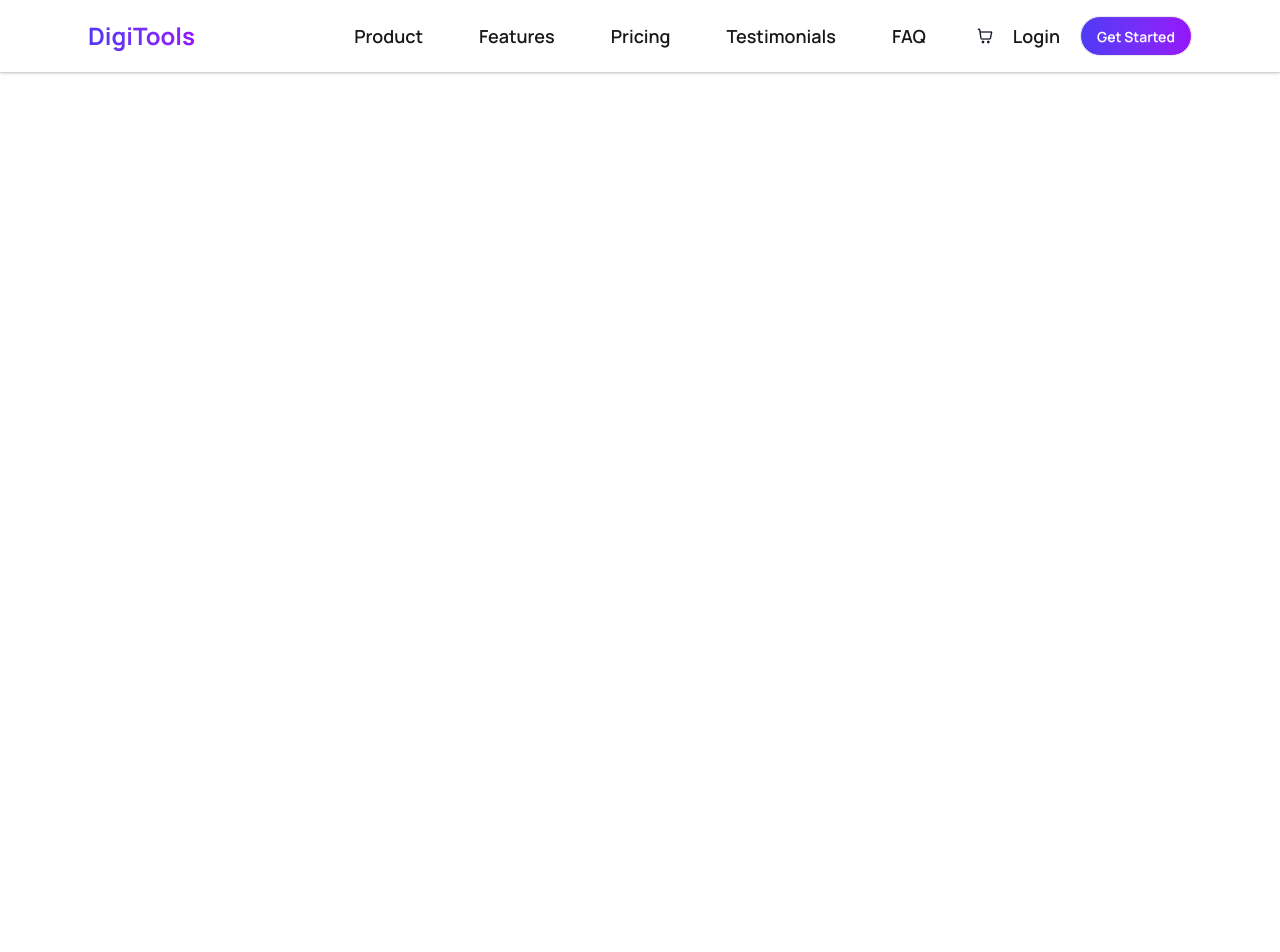
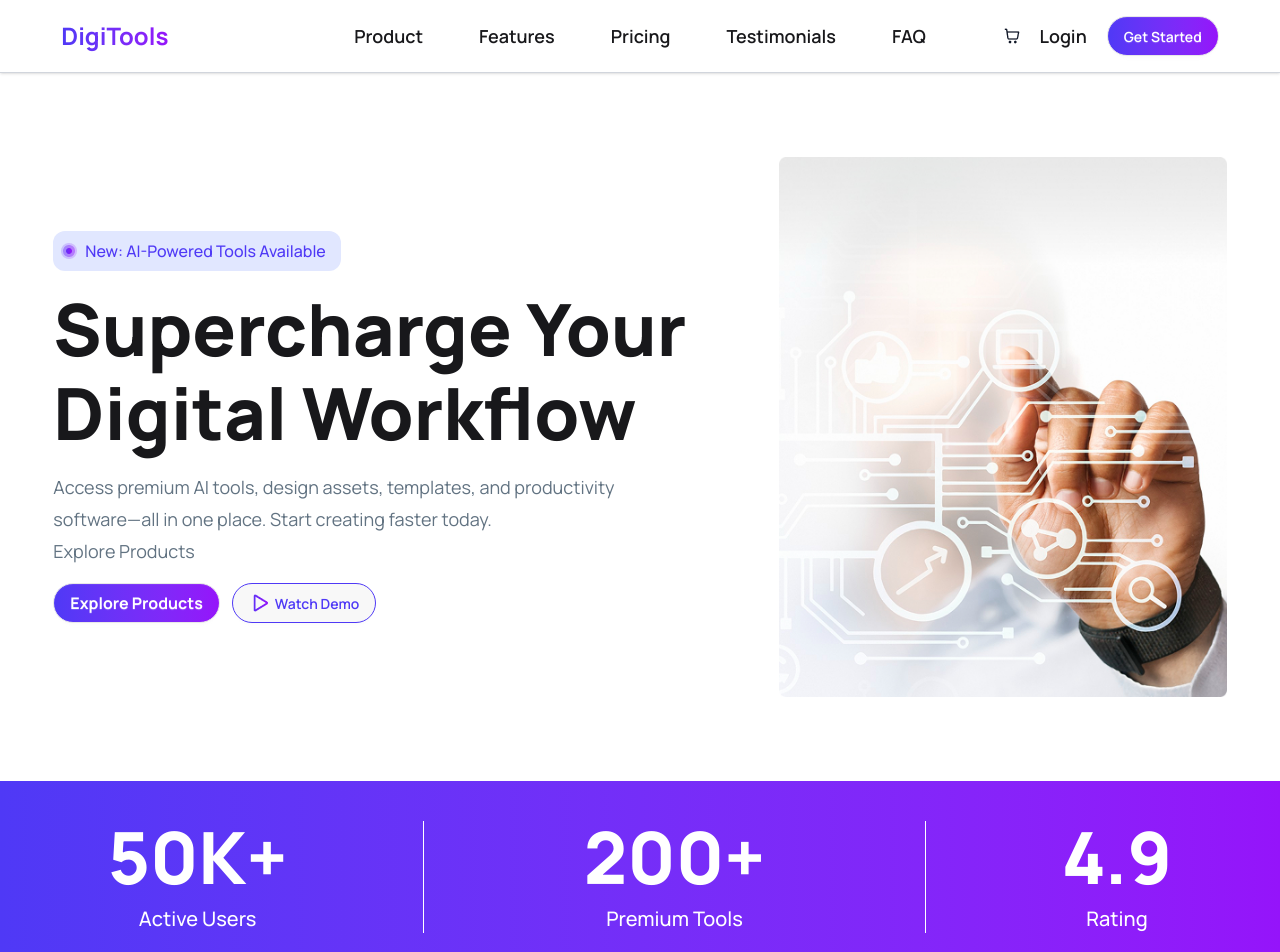
Before and after one commit to mdshihabshahriar/DigiTools-Platform, a React (Vite) app: page / in a window 1280 px wide. Shown: the top 952 px of the page. Before the commit the page ends 800 px from the top, so only its background shows below. Built offline with nearby package versions, Linux system fonts and the light colour scheme.

Commit message:
Banner section added

```diff
--- a/src/App.jsx
+++ b/src/App.jsx
@@ -1,4 +1,6 @@
 import './App.css'
+import Banner from './components/Banner'
+import Main from './components/Main'
 import Navbar from './components/Navbar'
 
 function App() {
@@ -6,6 +8,10 @@ function App() {
   return (
     <>
       <Navbar />
+
+      <Banner />
+
+      <Main />
     </>
   )
 }
--- /dev/null
+++ b/src/components/Banner.jsx
@@ -0,0 +1,29 @@
+import React from 'react';
+
+const Banner = () => {
+    return (
+        <div className='flex w-11/12 mx-auto py-21 items-center'>
+            <div className='space-y-4'>
+                <div className='flex items-center bg-[#E1E7FF] rounded-xl w-72 p-2 gap-2'>
+                    <img className='w-4 h-4' src="/src/assets/round.png" alt="" />
+                    <span className='text-[#4F39F6] text-[16px] font-medium'>New: AI-Powered Tools Available</span>
+                </div>
+                <div>
+                    <h1 className='font-extrabold text-7xl/21 mb-4'>Supercharge Your Digital Workflow</h1>
+                    <p className='text-lg/8 text-[#627382]'>
+                        Access premium AI tools, design assets, templates, and  productivity <br /> software—all in one place. Start creating faster today. <br />Explore Products
+                    </p>
+                </div>
+                <div className='flex gap-3'>
+                    <button className='btn text-white rounded-3xl text-[16px] bg-linear-to-r from-[#4F39F6]  to-[#9514FA] font-bold p-4'>Explore Products</button>
+                    <button className='btn text-[#4F39F6] rounded-3xl text[16px] p-4 border border-[#4F39F6]'><img src="/src/assets/Play.png" alt="" />Watch Demo</button>
+                </div>
+            </div>
+            <div>
+                <img className='w-190 h-135' src="/src/assets/banner.png" alt="" />
+            </div>
+        </div>
+    );
+};
+
+export default Banner;
--- /dev/null
+++ b/src/components/Main.jsx
@@ -0,0 +1,22 @@
+import React from 'react';
+
+const Main = () => {
+    return (
+        <div className='flex justify-around bg-linear-to-r from-[#4F39F6]  to-[#9514FA] p-10'>
+            <div className='text-center space-y-3'>
+                <h1 className='font-extrabold text-7xl text-white'>50K+</h1>
+                <p className='font-medium text-xl text-white'>Active Users</p>
+            </div>
+            <div className='text-center border-r border-l border-white px-40 space-y-3'>
+                <h1 className='font-extrabold text-7xl text-white'>200+</h1>
+                <p className='font-medium text-xl text-white'>Premium Tools</p>
+            </div>
+            <div className='text-center space-y-3'>
+                <h1 className='font-extrabold text-7xl text-white'>4.9</h1>
+                <p className='font-medium text-xl text-white'>Rating</p>
+            </div>
+        </div>
+    );
+};
+
+export default Main;
--- a/src/components/Navbar.jsx
+++ b/src/components/Navbar.jsx
@@ -2,10 +2,11 @@ import React from 'react';
 
 const Navbar = () => {
     return (
-        <div className="navbar border-b border-gray-300 bg-white shadow-sm">
+        <div className='border-b border-gray-300 shadow-sm'>
+        <div className="navbar bg-white w-11/12 mx-auto">
             <div className="navbar-start">
                 <div className="">
-                    <span className="bg-linear-to-r from-[#4F39F6]  to-[#9514FA] bg-clip-text text-transparent text-2xl font-bold ml-20">DigiTools</span>
+                    <span className="bg-linear-to-r from-[#4F39F6]  to-[#9514FA] bg-clip-text text-transparent text-2xl font-bold">DigiTools</span>
                 </div>
             </div>
             <div className="navbar-center hidden md:flex">
@@ -30,8 +31,9 @@ const Navbar = () => {
             <div className="navbar-end gap-5">
                 <img className='w-4 h-4 cursor-pointer' src="/src/assets/products/shopping-cart.png" alt="" />
                 <a href="" className='text-lg font-semibold'>Login</a>
-                <a className="btn bg-linear-to-r from-[#4F39F6]  to-[#9514FA] rounded-full text-white mr-20">Get Started</a>
+                <a className="btn bg-linear-to-r from-[#4F39F6]  to-[#9514FA] rounded-full text-white">Get Started</a>
             </div>
+        </div>
         </div>
     );
 };
```
Also changed, not shown: src/assets/round.png (added).
